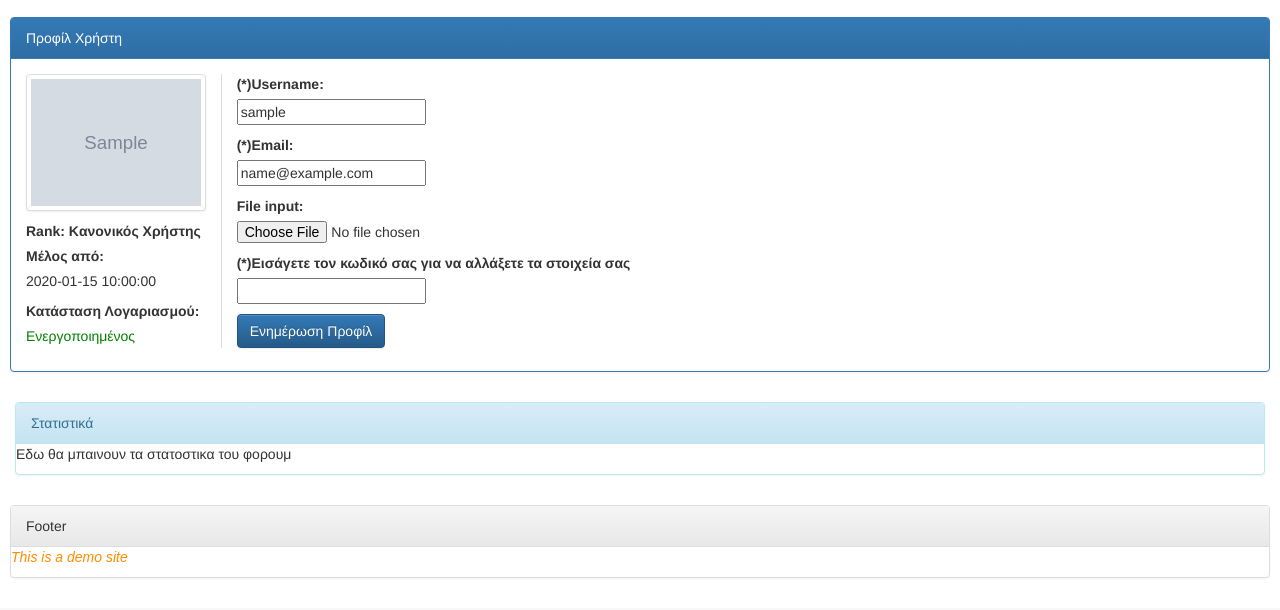
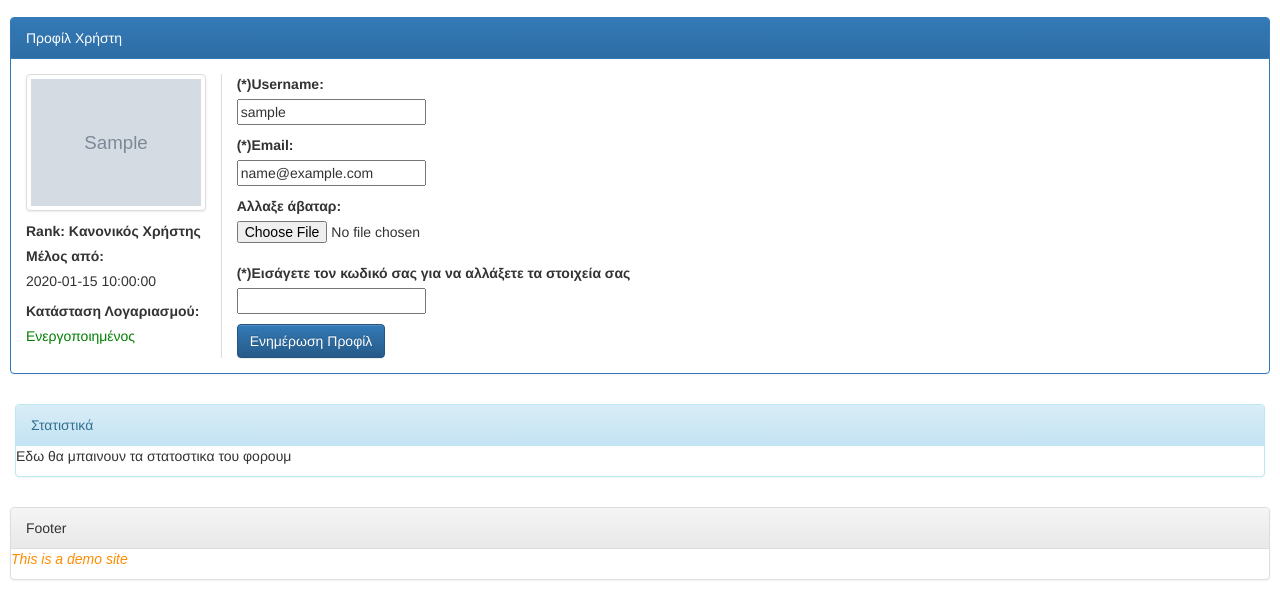
Before and after one commit to tasosgrv/myforum, a PHP site: page /profile.php?id=1 in a window 1280 px wide. Shown: the part 236-846 px from the top of the page. Before the commit the page ends 814 px from the top, so only its background shows below. Run offline with PHP 8.4, Linux system fonts and the light colour scheme; the visitor is signed in with stand-in values (Sample User, id 1); tables that the repository leaves empty or names only in its code hold one stand-in row (values such as "Sample post"); grey boxes marked "Sample" are stand-in pictures.

Commit message:
fixes col-xs

```diff
--- a/profile.php
+++ b/profile.php
@@ -51,7 +51,7 @@
                         <div class="panel-heading">Προφίλ Χρήστη</div>
                             <div class="panel-body">
                                 <div class="row"> <!-- SHOW PICTURE -->
-                                    <div class="col-xs-4 col-md-2" style="">
+                                    <div class="col-xs-6 col-md-2" style="">
                                         <img src="<?php echo $users['avatar']?>" alt="Profile Picture" class="img-thumbnail"><p></p>
                                         <label>Rank: <?php check_user_level($_SESSION['security_level'])?></label><br>
                                         <label>Μέλος από:</label><br>
@@ -59,14 +59,14 @@
                                         <label>Κατάσταση Λογαριασμού:</label><br>
                                         <?php check_active_code($users['active'])?><p></p>
                                     </div> <!-- SHOW USER DETAILS -->
-                                    <div class="col-xs-14 col-sm-8 col-md-10" style="border-left:1px solid gainsboro">
+                                    <div class="col-xs-12 col-sm-8 col-md-10" style="border-left:1px solid gainsboro">
                                     <form class="form-horizontal" action="" method="post" enctype="multipart/form-data">
                                         <label>(*)Username:</label><br>
                                         <input type="text" name="username" value="<?php echo $users['username']?>" maxlength="20"><p></p>
                                         <label>(*)Email:</label><br>
                                         <input type="text" name="email" value="<?php echo $users['email']?>" maxlength="100"><p></p>
-                                        <label>File input:</label>
-                                        <input type="file" name="avatar"><p></p>
+                                        <label>Αλλαξε άβαταρ:</label>
+                                        <input type="file" name="avatar"><br>
                                         <label>(*)Εισάγετε τον κωδικό σας για να αλλάξετε τα στοιχεία σας</label><br>
                                         <input type="password" name="password" maxlength="32"><p></p>
                                         <button type="submit" name="submit" class="btn btn-primary">Ενημέρωση Προφίλ</button>
@@ -82,11 +82,11 @@
                         <div class="panel-heading">Προφίλ Χρήστη</div>
                             <div class="panel-body">
                                 <div class="row"> <!-- SHOW PICTURE -->
-                                    <div class="col-xs-4 col-md-2" style="">
+                                    <div class="col-xs-5 col-md-2" style="">
                                         <img src="<?php echo $users['avatar']?>" alt="Profile Picture" class="img-thumbnail">
                                         <label>Rank: <?php check_user_level($users['security_level'])?></label><br>
                                     </div> <!-- SHOW USER DETAILS -->
-                                    <div class="col-xs-14 col-sm-8 col-md-10" style="border-left:1px solid gainsboro">
+                                    <div class="col-xs-13 col-sm-8 col-md-10" style="border-left:1px solid gainsboro">
                                     <form class="form-horizontal">
                                         <label>Όνομα χρήστη:</label><br>
                                         <input type="text" name="username" value="<?php echo $users['username']?>" maxlength="20" disabled="true"><p></p>
```
